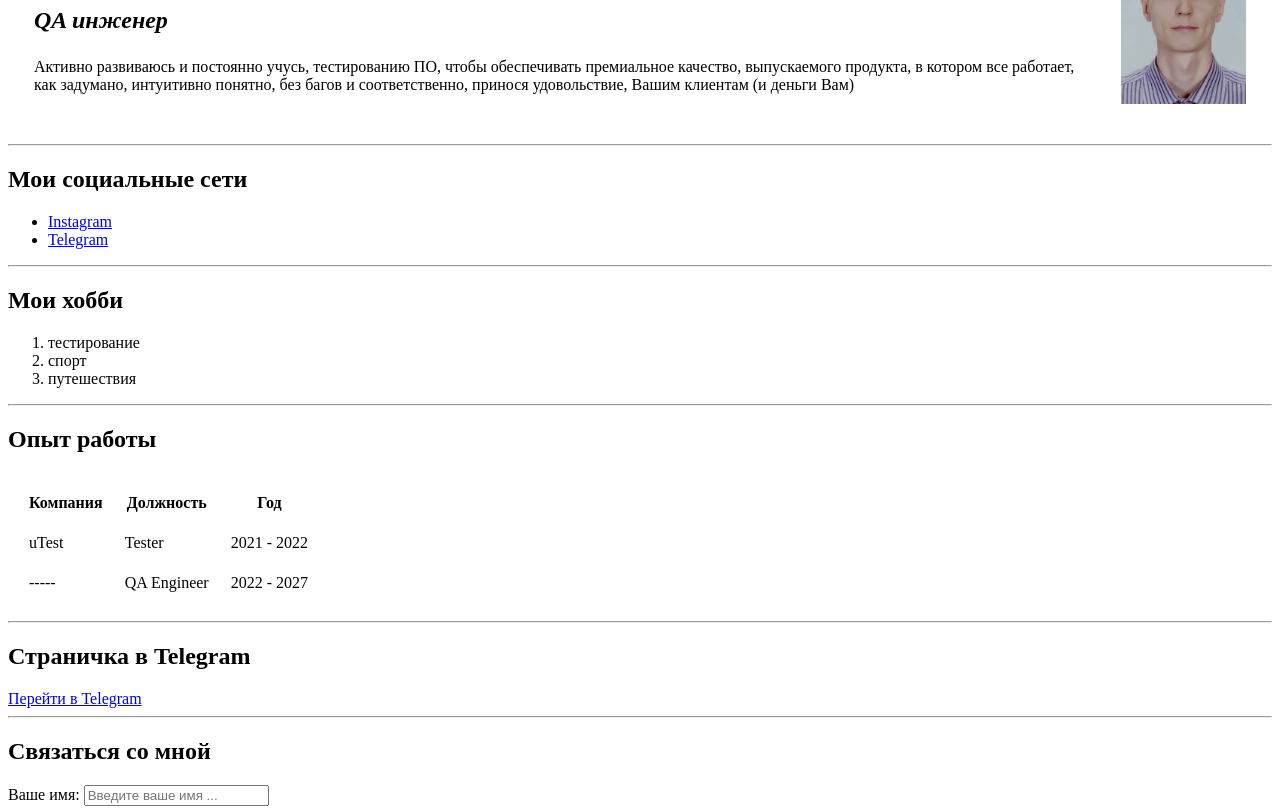
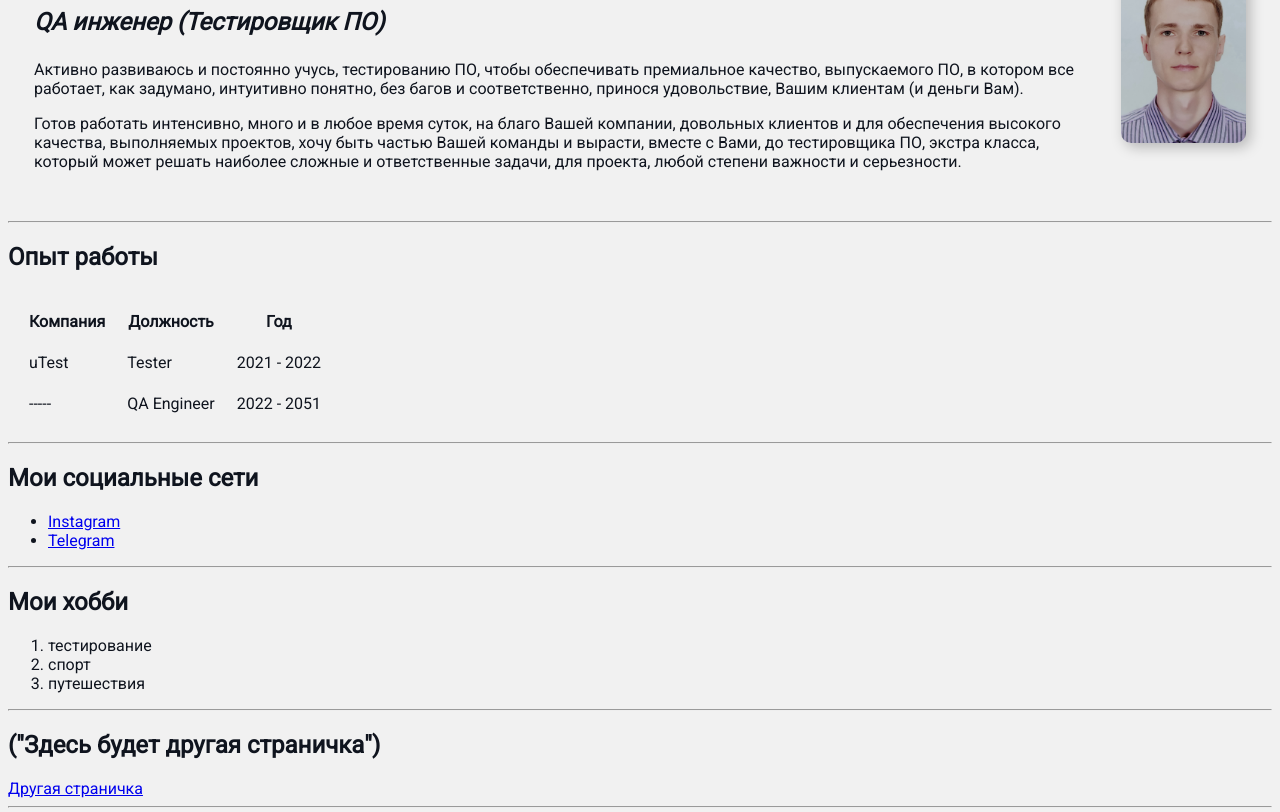
Before and after one commit to Dmitrii-Mironiuk/Resume, a plain HTML site: page index.html in a window 1280 px wide. Shown: the part 109-921 px from the top of the page. Drawn offline with Linux system fonts and the light colour scheme.

Commit message:
resume_(Mironiuk_Dmitrii)

```diff
--- a/index.html
+++ b/index.html
@@ -3,25 +3,46 @@
 <head>
     <meta charset="UTF-8" />
     <title>Dmitrii resume</title>
+    <link href="styles.css"
+    rel="stylesheet" />
 </head>
 <body>
 
     <table cellspacing="25">
         <tr>
             <td>
-                <h1>Дмитрий</h1>
-                <h2><p><em><strong>QA инженер</strong></em></p></h2>
-                <p>Активно развиваюсь и постоянно учусь, тестированию ПО,
-                    чтобы обеспечивать премиальное качество,
-                    выпускаемого продукта, в котором все работает, как задумано,
-                    интуитивно понятно, без багов и соответственно,
-                    принося удовольствие, Вашим клиентам (и деньги Вам)</p>
+                <h1>Миронюк Дмитрий</h1>
+                <h2><p><em><strong>QA инженер (Тестировщик ПО)</strong></em></p></h2>
+                <p>Активно развиваюсь и постоянно учусь, тестированию ПО, чтобы обеспечивать премиальное качество, выпускаемого ПО, в котором все работает, как задумано, интуитивно понятно, без багов и соответственно, принося удовольствие, Вашим клиентам (и деньги Вам).</p>
+                <p>Готов работать интенсивно, много и в любое время суток, на благо Вашей компании, довольных клиентов и для обеспечения высокого качества, выполняемых проектов, хочу быть частью Вашей команды и вырасти, вместе с Вами, до тестировщика ПО, экстра класса, который может решать наиболее сложные и ответственные задачи, для проекта, любой степени важности и серьезности.</p>
             </td>
             <td>
-                <img src="HeadHunter_(фото_на_документы_3).jpg"
-                width="125" alt="фото" />
+                <img src="avatar.jpg"
+                alt="фото"
+                class="avatar" />
             </td>
 
+        </tr>
+    </table>
+
+    <hr>
+
+    <h2>Опыт работы</h2>
+    <table cellspacing="20">
+        <tr>
+            <th>Компания</th>
+            <th>Должность</th>
+            <th>Год</th>
+        </tr>
+        <tr>
+            <td>uTest</td>
+            <td>Tester</td>
+            <td>2021 - 2022</td>
+        </tr>
+        <tr>
+            <td>-----</td>
+            <td>QA Engineer</td>
+            <td>2022 - 2051</td>
         </tr>
     </table>
 
@@ -46,29 +67,8 @@
 
     <hr>
 
-    <h2>Опыт работы</h2>
-    <table cellspacing="20">
-        <tr>
-            <th>Компания</th>
-            <th>Должность</th>
-            <th>Год</th>
-        </tr>
-        <tr>
-            <td>uTest</td>
-            <td>Tester</td>
-            <td>2021 - 2022</td>
-        </tr>
-        <tr>
-            <td>-----</td>
-            <td>QA Engineer</td>
-            <td>2022 - 2027</td>
-        </tr>
-    </table>
-
-    <hr>
-
-    <h2>Страничка в Telegram</h2>
-    <a href="youtube.html" target="_blank">Перейти в Telegram</a> <!-- Добавление ссылки, на другую страницу -->
+    <h2>("Здесь будет другая страничка")</h2>
+    <a href="example.html" target="_blank">Другая страничка</a> <!-- Добавление ссылки, на другую страницу -->
 
     <hr>
 
@@ -78,14 +78,14 @@
 
         <label for="name">Ваше имя:</label>
         <input type="text" id="name"
-        placeholder="Введите ваше имя ...">
+        placeholder="Введите Ваше имя ...">
 
         <br>
         <br>
 
         <label for="email">Ваш Email:</label>
         <input type="email" id="email"
-        placeholder="Введите Email ...">
+        placeholder="Введите Ваш Email ...">
 
         <br>
         <br>
@@ -99,8 +99,6 @@
 
         <input type="submit" value="Связаться!">
 
-
-
     </form>
 
 </body>
--- /dev/null
+++ b/styles.css
@@ -0,0 +1,16 @@
+@import url('https://fonts.googleapis.com/css2?family=Roboto&display=swap');
+
+body {
+    background-color: #f1f1f1;
+    color: #0f141e;
+
+    font-size: 16px;
+    font-weight: normal;
+    font-family: 'Roboto', sans-serif;
+}
+
+.avatar {
+    width: 125px;
+    border-radius: 10px;
+    box-shadow: 4px 4px 14px rgba(0, 0, 0, 0.25);
+}
```
Also changed, not shown: example.html (added, +14 -0 lines), avatar.jpg (added).
